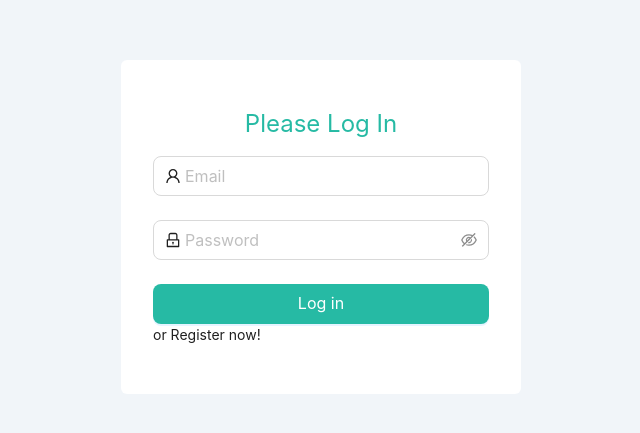
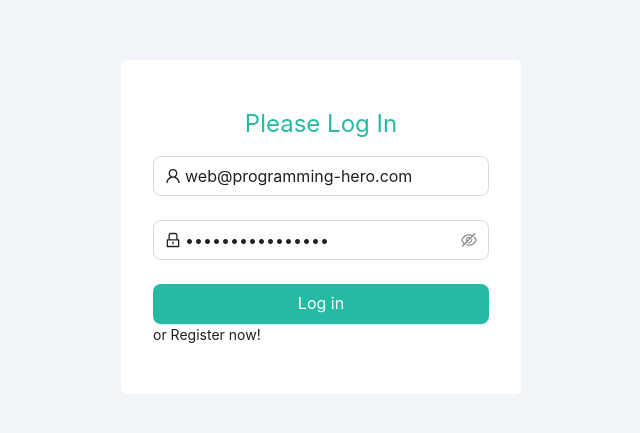
Before and after one commit to imoncoc/sports-facility-booking-v5-platform-client, a React (Vite) app: page /login in a window 1280 px wide. Shown: the part 173-606 px from the top of the page, without its empty margins (319-959 px from the left). Built offline with nearby package versions, Linux system fonts and the light colour scheme; a web font is replaced by a local one.

Commit message:
added private route

```diff
--- a/src/components/layout/ProtectedRoute.tsx
+++ b/src/components/layout/ProtectedRoute.tsx
@@ -5,17 +5,29 @@ import {
 } from "../../redux/features/userSlice";
 import { useAppSelector } from "../../redux/hooks";
 import { Navigate } from "react-router-dom";
+import { verifyToken } from "../../utils/verifyToken";
 
-const ProtectedRoute = ({ children }) => {
+const ProtectedRoute = ({ children, role }) => {
+  const { token } = useAppSelector(useCurrentToken);
   const { user } = useAppSelector(selectCurrentUser);
-  const { token } = useAppSelector(useCurrentToken);
   console.log({ token });
+  let userData;
   const [isAuth, setIsAuth] = useState(true);
+  if (token) {
+    userData = verifyToken(token);
+  }
 
-  console.log({ isAuth });
+  console.log({ userData });
 
-  if (!isAuth) {
-    return <Navigate to={"/dashboard"} />;
+  if (!userData) {
+    return <Navigate to="/login" replace />;
+  }
+
+  console.log("role: ", role);
+  console.log("userData role: ", userData.role);
+
+  if (role && userData?.role !== user?.role) {
+    return <Navigate to="/login" replace />;
   }
 
   return children;
--- a/src/pages/Login.tsx
+++ b/src/pages/Login.tsx
@@ -1,7 +1,7 @@
 import { LockOutlined, UserOutlined } from "@ant-design/icons";
 import { Button, Form, Input } from "antd";
 import { useState } from "react";
-import { NavLink } from "react-router-dom";
+import { Navigate, NavLink, replace, useNavigate } from "react-router-dom";
 import { useAppDispatch } from "../redux/hooks";
 import { useLoginMutation } from "../redux/api/auth/authApi";
 import { setToken, setUser } from "../redux/features/userSlice";
@@ -10,6 +10,7 @@ const Login = () => {
   const [passwordVisible, setPasswordVisible] = useState(false);
   const [login] = useLoginMutation();
   const dispatch = useAppDispatch();
+  const navigate = useNavigate();
 
   const onFinish = async (values: any) => {
     console.log("Received values of form: ", values);
@@ -18,9 +19,13 @@ const Login = () => {
     const res = await login(loginInfo);
 
     console.log({ res });
+    console.log(res?.data?.success);
 
     dispatch(setUser(res.data.data));
     dispatch(setToken(res.data.token));
+    if (res?.data?.success) {
+      navigate("/dashboard");
+    }
   };
 
   return (
@@ -39,7 +44,12 @@ const Login = () => {
           name="email"
           rules={[{ required: true, message: "Please input your Email!" }]}
         >
-          <Input prefix={<UserOutlined />} size="large" placeholder="Email" />
+          <Input
+            defaultValue="web@programming-hero.com"
+            prefix={<UserOutlined />}
+            size="large"
+            placeholder="Email"
+          />
         </Form.Item>
         <Form.Item
           name="password"
@@ -49,6 +59,7 @@ const Login = () => {
             prefix={<LockOutlined />}
             type="password"
             size="large"
+            defaultValue="programming-hero"
             placeholder="Password"
             visibilityToggle={{
               visible: passwordVisible,
--- a/src/routes/index.tsx
+++ b/src/routes/index.tsx
@@ -29,7 +29,7 @@ const router = createBrowserRouter([
   {
     path: "/dashboard",
     element: (
-      <ProtectedRoute>
+      <ProtectedRoute role="user">
         <Dashboard />
       </ProtectedRoute>
     ),
--- a/src/utils/verifyToken.ts
+++ b/src/utils/verifyToken.ts
@@ -0,0 +1,5 @@
+import { jwtDecode } from "jwt-decode";
+
+export const verifyToken = (token: string) => {
+  return jwtDecode(token);
+};
```
